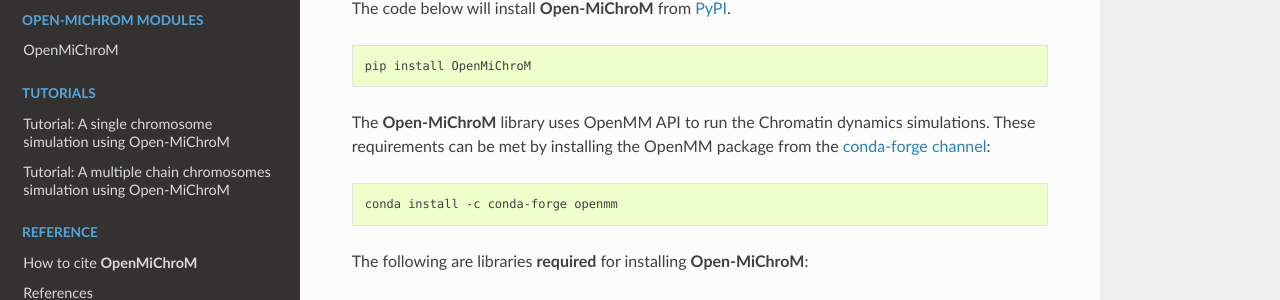
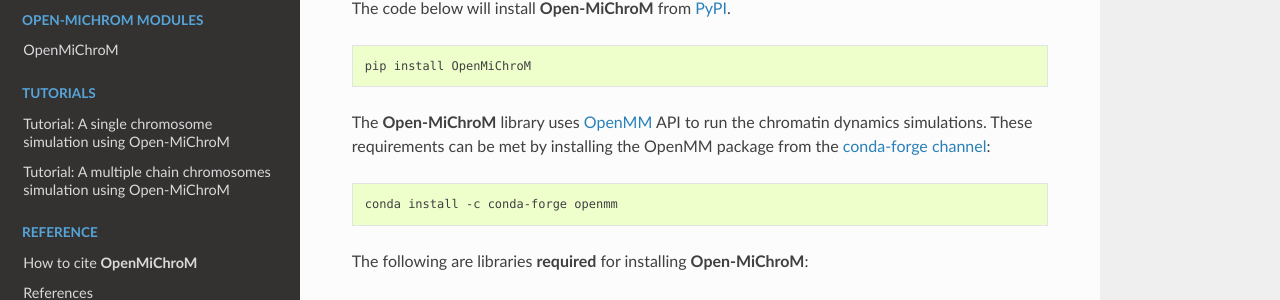
Before and after one commit to junioreif/OpenMiChroM, a Sphinx documentation site: the page built from docs/source/GettingStarted/installation.rst, in a window 1280 px wide and 1137 px high. Shown: the part 482-782 px from the top of the window. Built offline with Sphinx 7.4.7 and the Read the Docs theme 2.0.0, drawn with Linux system fonts in a browser that asks for light colours; part of the change alters nothing that is shown.

```diff
--- a/docs/source/GettingStarted/installation.rst
+++ b/docs/source/GettingStarted/installation.rst
@@ -29,7 +29,7 @@ The code below will install **Open-MiChroM** from `PyPI <https://pypi.org/projec
 
 .. note::
 
-The **Open-MiChroM** library uses OpenMM API to run the Chromatin dynamics simulations.
+The **Open-MiChroM** library uses `OpenMM <http://openmm.org/>`_ API to run the chromatin dynamics simulations.
 These requirements can be met by installing the OpenMM package from the `conda-forge channel <https://conda-forge.org/>`__:
 
 .. code-block:: bash
```
